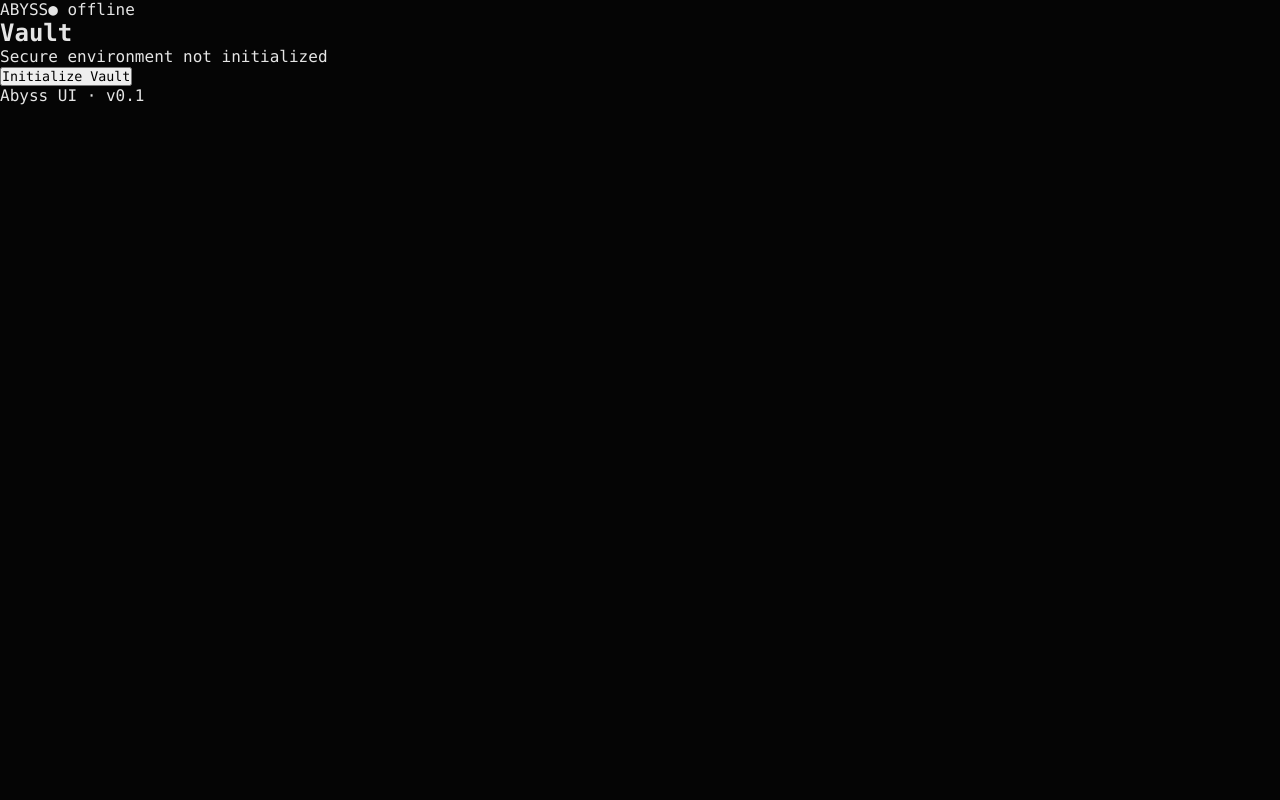
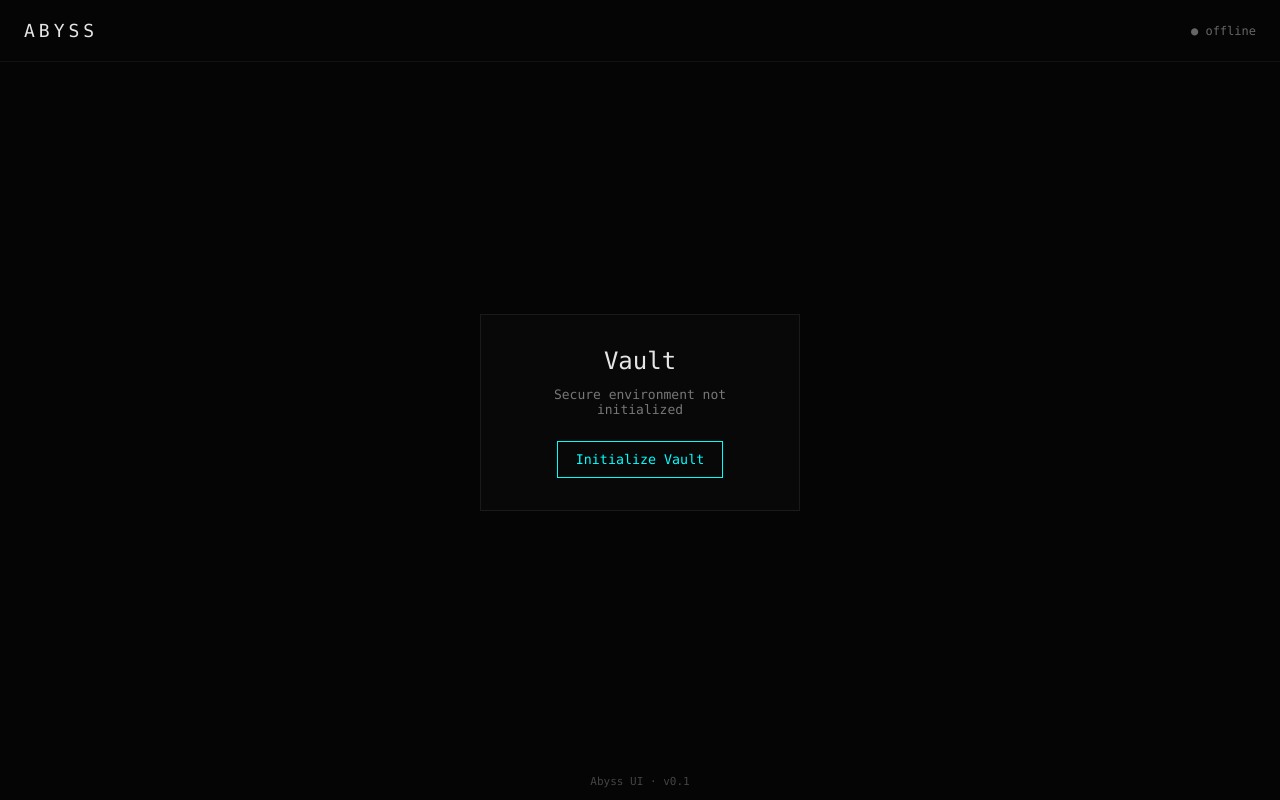
Before and after one commit to v-mir/abyss, a React app in the folder frontend/: page / in a window 1280 px wide. Built offline with nearby package versions, Linux system fonts and the light colour scheme; the HTML template or start-up script is replaced by a standard one.

Commit message:
Update index.css

```diff
--- a/frontend/src/index.css
+++ b/frontend/src/index.css
@@ -14,3 +14,73 @@ html, body, #root {
 button {
   font-family: inherit;
 }
+.page {
+  display: flex;
+  flex-direction: column;
+  height: 100%;
+}
+
+.header {
+  display: flex;
+  justify-content: space-between;
+  align-items: center;
+  padding: 20px 24px;
+  border-bottom: 1px solid #111;
+}
+
+.logo {
+  letter-spacing: 4px;
+  font-size: 18px;
+}
+
+.status {
+  font-size: 12px;
+  color: #666;
+}
+
+.main {
+  flex: 1;
+  display: flex;
+  align-items: center;
+  justify-content: center;
+}
+
+.vault {
+  border: 1px solid #1a1a1a;
+  padding: 32px;
+  width: 320px;
+  text-align: center;
+  background: #080808;
+}
+
+.vault h2 {
+  margin-bottom: 12px;
+  font-weight: normal;
+}
+
+.hint {
+  font-size: 13px;
+  color: #777;
+  margin-bottom: 24px;
+}
+
+.primary {
+  background: transparent;
+  color: #0ff;
+  border: 1px solid #0ff;
+  padding: 10px 18px;
+  cursor: pointer;
+  transition: all 0.2s ease;
+}
+
+.primary:hover {
+  background: #0ff;
+  color: #000;
+}
+
+.footer {
+  text-align: center;
+  padding: 12px;
+  font-size: 11px;
+  color: #444;
+}
```
